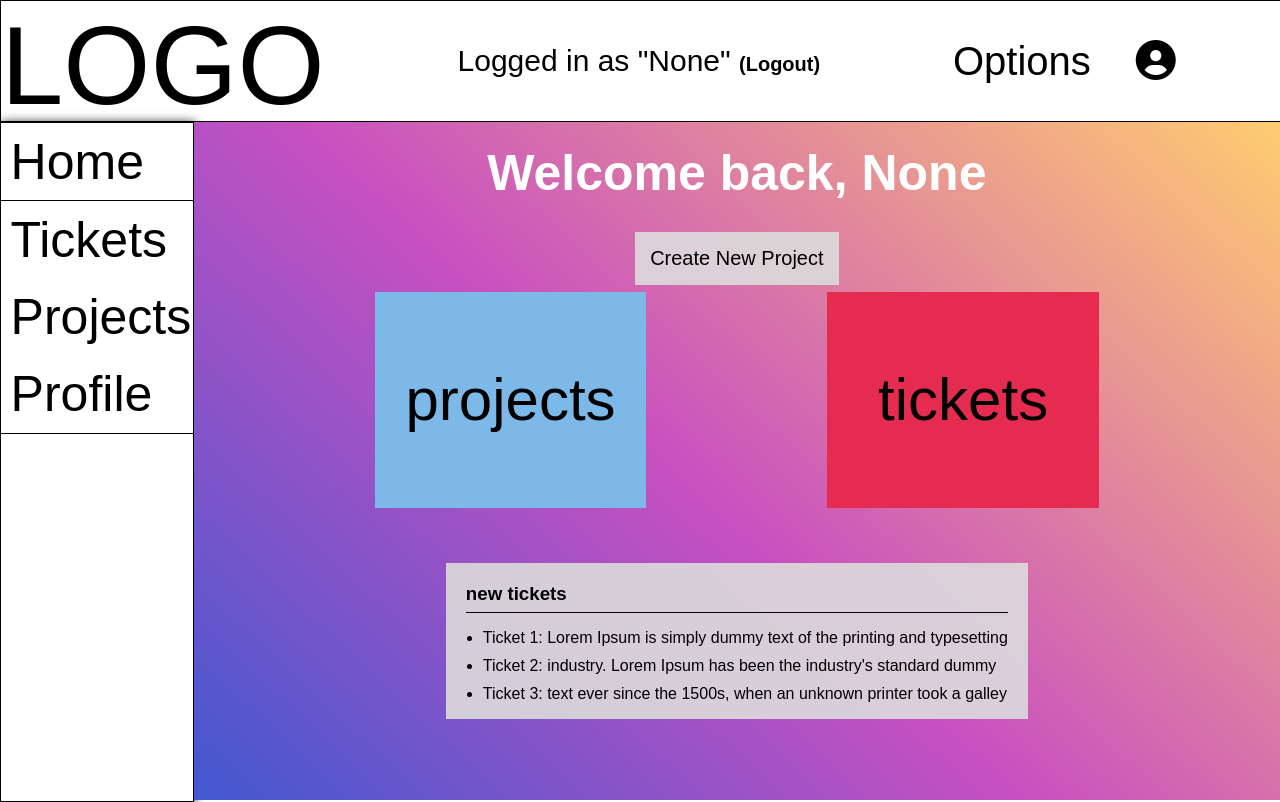
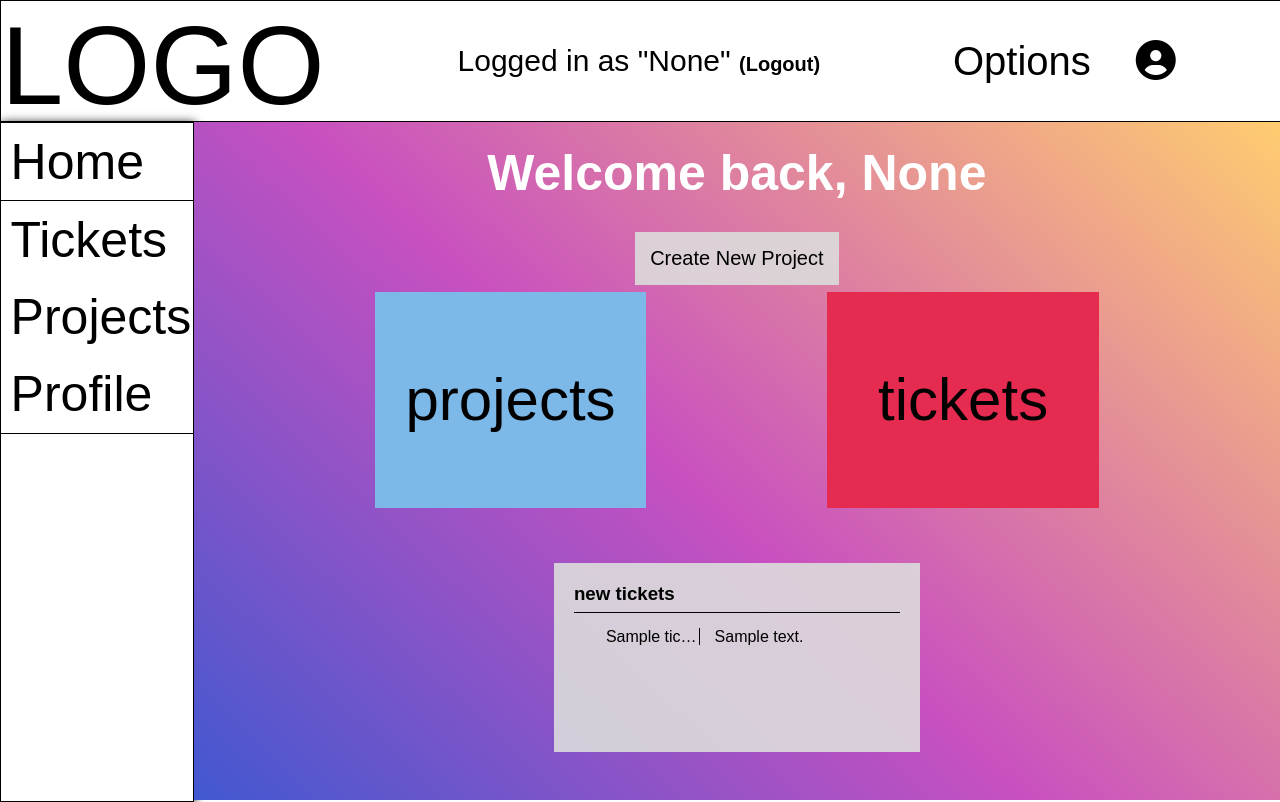
Before and after one commit to MicroOptimization/cdx_issue_tracker, a Flask app: template templates/home.html in a window 1280 px wide. Run offline with Flask 3, Linux system fonts and the light colour scheme; the template is opened without the code that fills it: most values are stand-ins (such as "Sample title", 1, 10 or a date in 2020); some libraries are stand-ins or nearby versions.

Commit message:
shows most recent tickets on homepage now

```diff
--- a/application.py
+++ b/application.py
@@ -60,12 +60,18 @@ def logout():
 
 @application.route("/home")
 def home():
-    return render_template("home.html")
+    dbh = Db_helper()
+    tickets = dbh.get_user_tickets(session.get("user_id"))
+    newlist = sorted(tickets, key=lambda d: d['date_created'], reverse=True)
+    if len(newlist) > 3:
+        newlist = newlist[0:3]
+
+    return render_template("home.html", recent_tickets=newlist)
 
 @application.route("/alltickets")
 def all_tickets():
     dbh = Db_helper()
-    tickets = dbh.get_user_tickets(session["user_id"])
+    tickets = dbh.get_user_tickets(session.get("user_id"))
     return render_template("all_tickets.html", tickets=tickets)
 
 @application.route("/newproject", methods=["GET", "POST"])
--- a/db_utils.py
+++ b/db_utils.py
@@ -229,9 +229,10 @@ class Db_helper:
             tickets = []
             for row in rows: #populates list tickets by going through each u/t pair and getting the corresponding ticket
                 tid = row["ticket_id"]
+
                 stmt = select(self.ticket).where(self.ticket.c.ticket_id == tid)
                 res2 = conn.execute(stmt)
-                rows2 = res2.mappings().all() #dict of the current row of tid
+                rows2 = res2.mappings().all()[0] #dict of the current row of tid
                 tickets.append(rows2)
 
             conn.close()
--- a/static/css/home.css
+++ b/static/css/home.css
@@ -99,7 +99,9 @@
 
     padding:20px;
     padding-bottom:0px;
+    height:25%;
 
+    width:30%;
 }
 
 .ticket_list_header {
@@ -110,8 +112,12 @@
 }
 
 .ticket_list {
-    padding-left:0px;
+    padding:0px;
     margin-left:17px;
+    margin-top:15px;
+    height:100%;
+
+    list-style-type: square;
 }
 
 .ticket_list * {
@@ -126,3 +132,35 @@
     width:100%;
     margin:0px;
 }
+
+.ticket_list_item {
+    display:flex;
+    flex-direction:row;
+
+    width:100%;
+    height:25%;
+    margin-left:15px;
+}
+
+.ticket_title_div .ticket_desc_div {
+
+    height:100%;
+}
+
+.ticket_title_div {
+    text-overflow:ellipsis;
+    overflow:hidden;
+    white-space: nowrap;
+
+    border-right: 1px solid black;
+    min-width:30%;
+    max-width:30%;
+}
+
+.ticket_desc_div {
+    text-overflow:ellipsis;
+    overflow:hidden;
+    white-space: nowrap;
+
+    padding-left: 15px;
+}
--- a/templates/all_tickets.html
+++ b/templates/all_tickets.html
@@ -14,7 +14,7 @@
 
     <div class="ticket_div">
         {% for ticket in tickets %}
-        <div class="ticket_card"><div class="project_name"><a href="/project/{{ ticket[0]['project_id'] }}">{{ ticket[0]["project_title"] }}</a></div> <div class="ticket_name"><a href="/ticket/{{ ticket[0]['ticket_id'] }}">{{ ticket[0]["title"] }}</a></div></div>
+        <div class="ticket_card"><div class="project_name"><a href="/project/{{ ticket['project_id'] }}">{{ ticket["project_title"] }}</a></div> <div class="ticket_name"><a href="/ticket/{{ ticket['ticket_id'] }}">{{ ticket["title"] }}</a></div></div>
         {% endfor %}
         <!--
         <div class="ticket_card"><div class="project_name"><a href="/projects">Project Name</a></div> <div class="ticket_name"><a href="/home">Ticket Name Lorem Ipsum is simply dummy text of the printing and typesetting industry. Lorem Ipsum has been the industry's standard dummy text ever since the 1500s</a></div></div>
--- a/templates/home.html
+++ b/templates/home.html
@@ -30,11 +30,24 @@
     </div>
     <div class="new_ticket_div">
         <h3 class="ticket_list_header">new tickets</h3>
+
         <ul class="ticket_list">
-            <li>Ticket 1: Lorem Ipsum is simply dummy text of the printing and typesetting </li>
+
+            {% for ticket in recent_tickets %}
+            <li class="ticket_list_item">
+                <div class="ticket_title_div"><a class="ticket_text">{{ ticket["title"] }}</a></div>
+
+                <div class="ticket_desc_div"><a class="ticket_text">{{ ticket["description"] }}</a></div>
+            </li>
+            {% endfor %}
+        </ul>
+        <!--
+        <ul class="ticket_list">
+            <li><div>Ticket 1:</div> <div>Lorem Ipsum is simply dummy text of the printing and typesetting</div> </li>
             <li>Ticket 2: industry. Lorem Ipsum has been the industry's standard dummy</li>
             <li class="last_ticket">Ticket 3: text ever since the 1500s, when an unknown printer took a galley</li>
         </ul>
+        -->
     </div>
 
 </div>
--- a/templates/profile.html
+++ b/templates/profile.html
@@ -54,7 +54,7 @@
                 <h2 class="ticket_header">Your Tickets: </h2>
                 {% for ticket in tickets %}
                     <div class="ticket_div">
-                        <a class="ticket_link" href="/ticket/{{ ticket[0]['ticket_id'] }}">{{ ticket[0]["title"] }}</a>
+                        <a class="ticket_link" href="/ticket/{{ ticket['ticket_id'] }}">{{ ticket["title"] }}</a>
                     </div>
                 {% endfor %}
             </div>
```
Also changed, not shown: 1 other file.
